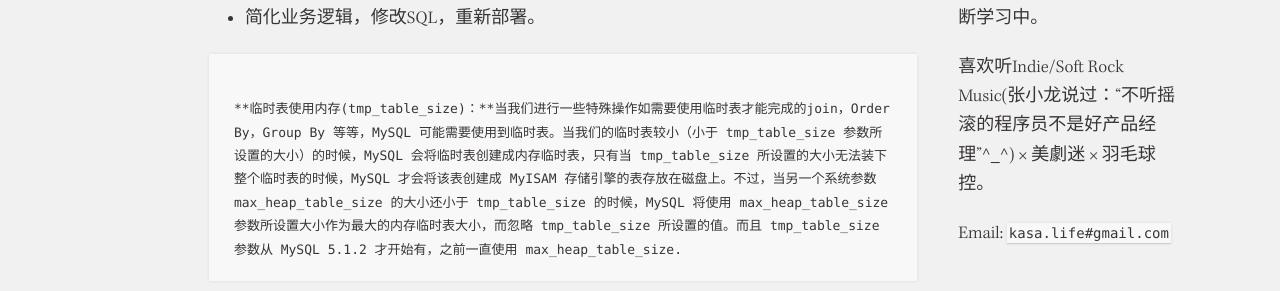
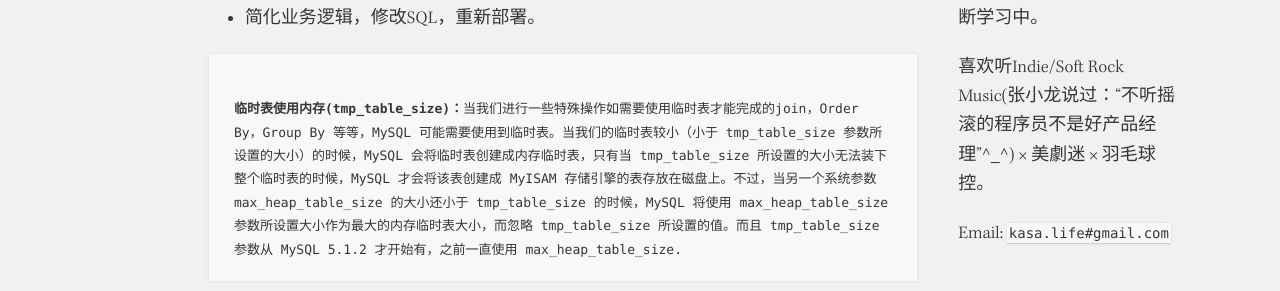
Before and after one commit to kenny2qi/kenny2qi.github.com, a Jekyll site: the page built from _posts/2012-10-10-cache-reload-mechanism.md, in a window 1280 px wide. Shown: the part 1074-1365 px from the top of the page. Built offline with Jekyll 4.4.1, drawn with Linux system fonts in a browser that asks for light colours; nearby versions of some CDN libraries; Markdown is read by kramdown in place of the engine named in the settings; comment, search, counter and statistics services are not loaded.

```diff
--- a/_posts/2012-10-10-cache-reload-mechanism.md
+++ b/_posts/2012-10-10-cache-reload-mechanism.md
@@ -29,7 +29,7 @@ tags : [java, redis, cache, highAbility, 分布式架构]
 - 简化业务逻辑，修改SQL，重新部署。
 
 <pre><code>
-**临时表使用内存(tmp_table_size)：**当我们进行一些特殊操作如需要使用临时表才能完成的join，Order By，Group By 等等，MySQL 可能需要使用到临时表。当我们的临时表较小（小于 tmp_table_size 参数所设置的大小）的时候，MySQL 会将临时表创建成内存临时表，只有当 tmp_table_size 所设置的大小无法装下整个临时表的时候，MySQL 才会将该表创建成 MyISAM 存储引擎的表存放在磁盘上。不过，当另一个系统参数 max_heap_table_size 的大小还小于 tmp_table_size 的时候，MySQL 将使用 max_heap_table_size 参数所设置大小作为最大的内存临时表大小，而忽略 tmp_table_size 所设置的值。而且 tmp_table_size 参数从 MySQL 5.1.2 才开始有，之前一直使用 max_heap_table_size.
+<strong>临时表使用内存(tmp_table_size)：</strong>当我们进行一些特殊操作如需要使用临时表才能完成的join，Order By，Group By 等等，MySQL 可能需要使用到临时表。当我们的临时表较小（小于 tmp_table_size 参数所设置的大小）的时候，MySQL 会将临时表创建成内存临时表，只有当 tmp_table_size 所设置的大小无法装下整个临时表的时候，MySQL 才会将该表创建成 MyISAM 存储引擎的表存放在磁盘上。不过，当另一个系统参数 max_heap_table_size 的大小还小于 tmp_table_size 的时候，MySQL 将使用 max_heap_table_size 参数所设置大小作为最大的内存临时表大小，而忽略 tmp_table_size 所设置的值。而且 tmp_table_size 参数从 MySQL 5.1.2 才开始有，之前一直使用 max_heap_table_size.
 </code></pre>
 
 
```
